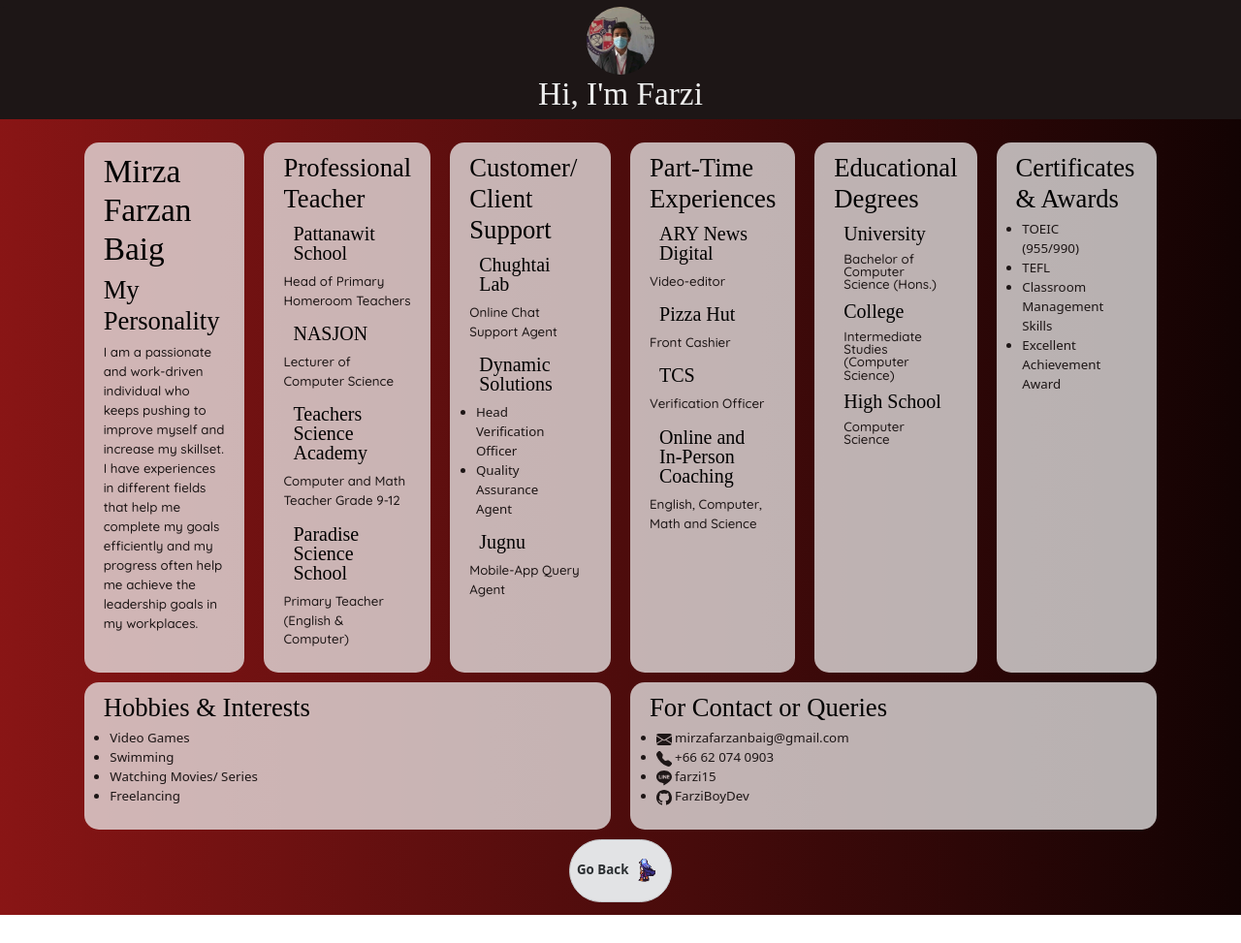
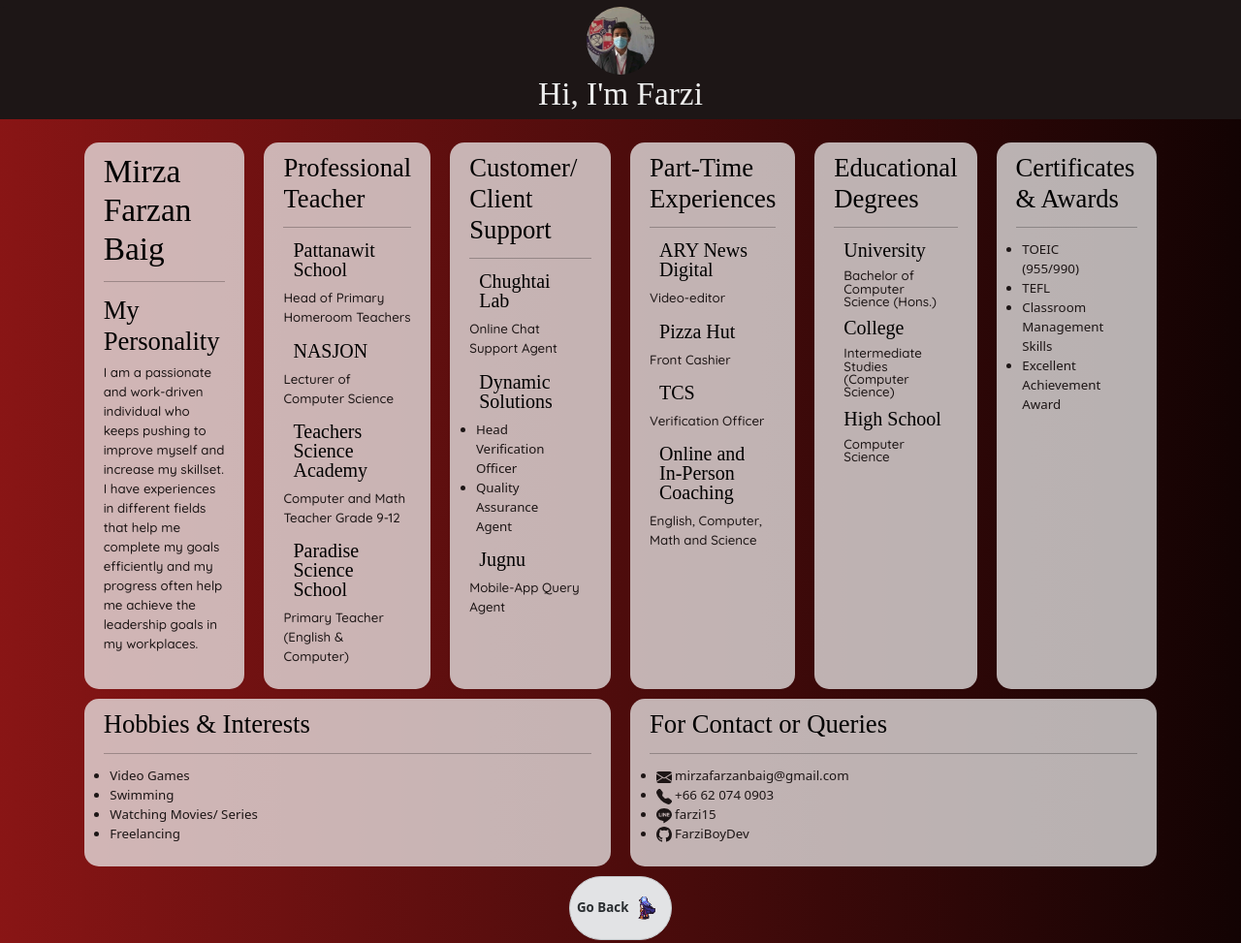
Before and after one commit to FarziBoyDev/Front-end-completed, a plain HTML site: page resume.html in a window 1280 px wide. Shown: the top 973 px of the page at 97% size. Before the commit the page ends 944 px from the top, so only its background shows below. Drawn offline with nearby package versions, Linux system fonts and the light colour scheme; a web font is replaced by a local one.

Commit message:
Update resume.html
Added hr rule to the h2 elements

```diff
--- a/resume.html
+++ b/resume.html
@@ -108,13 +108,13 @@ a>img{
     <div class="row p-0 m-0">
 
         <div class="div1 col">
-            <h1>Mirza Farzan Baig</h1>
+            <h1>Mirza Farzan Baig<hr /></h1>
             <h2>My Personality</h2>
             <p>I am a passionate and work-driven individual who keeps pushing to improve myself and increase my skillset. I have experiences in different fields that help me complete my goals efficiently and my progress often help me achieve the leadership goals in my workplaces.</p>
         </div>
 
         <div class="div5 col">
-            <h2>Professional Teacher</h2>
+            <h2>Professional Teacher<hr /></h2>
             <h4>Pattanawit School</h4>
                 <p>Head of Primary Homeroom Teachers</p>
                 <h4>NASJON</h4>
@@ -126,7 +126,7 @@ a>img{
         </div>
 
         <div class="div6 col">
-            <h2>Customer/ Client Support</h2>
+            <h2>Customer/ Client Support<hr /></h2>
             <h4>Chughtai Lab</h4>
             <p>Online Chat Support Agent</p>
             <h4>Dynamic Solutions</h4>
@@ -139,7 +139,7 @@ a>img{
         </div>
 
         <div class="div7 col">
-            <h2>Part-Time Experiences</h2>
+            <h2>Part-Time Experiences<hr /></h2>
             <h4>ARY News Digital</h4>
                 <p>Video-editor</p>
                 <h4>Pizza Hut</h4>
@@ -151,7 +151,7 @@ a>img{
         </div>
 
         <div class="div8 col">
-            <h2>Educational Degrees</h2>
+            <h2>Educational Degrees<hr /></h2>
             <h4>University</h4>
             <p>Bachelor of Computer Science (Hons.)</p>
             <h4>College</h4>
@@ -161,7 +161,7 @@ a>img{
         </div>
 
         <div class="div10 col">
-            <h2>Certificates & Awards</h2>
+            <h2>Certificates & Awards<hr /></h2>
             <ul>
                 <li>TOEIC (955/990)</li>
                 <li>TEFL</li>
@@ -170,7 +170,7 @@ a>img{
         </div>
 
         <div class="div12 col">
-            <h2>Hobbies & Interests</h2>
+            <h2>Hobbies & Interests<hr /></h2>
             <ul>
                 <li>Video Games</li>
                 <li>Swimming</li>
@@ -179,7 +179,7 @@ a>img{
         </div>
 
         <div class="div13 col" style="min-width: 300px;">
-            <h2>For Contact or Queries</h2>
+            <h2>For Contact or Queries<hr /></h2>
             <ul>
                 <li><svg xmlns="http://www.w3.org/2000/svg" width="16" height="16" fill="currentColor" class="bi bi-envelope-fill" viewBox="0 0 16 16">
                     <path d="M.05 3.555A2 2 0 0 1 2 2h12a2 2 0 0 1 1.95 1.555L8 8.414zM0 4.697v7.104l5.803-3.558zM6.761 8.83l-6.57 4.027A2 2 0 0 0 2 14h12a2 2 0 0 0 1.808-1.144l-6.57-4.027L8 9.586zm3.436-.586L16 11.801V4.697z"/>
```
